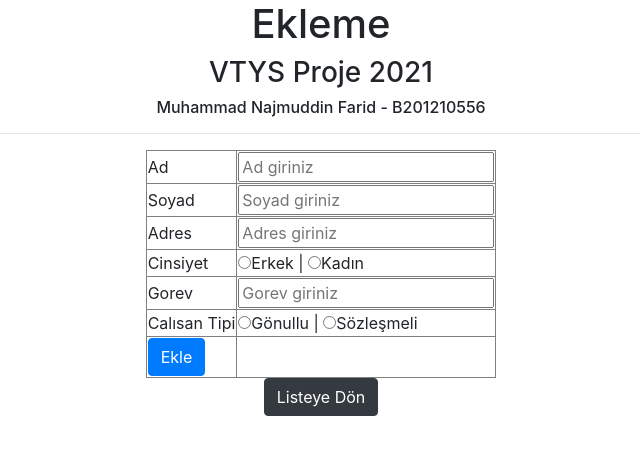
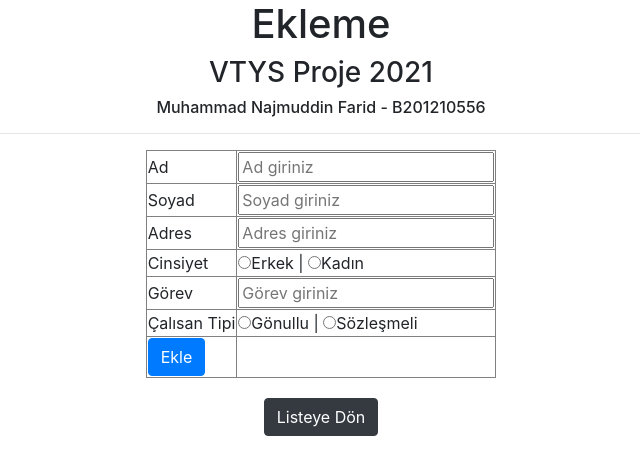
Before and after one commit to faridnec/CRUD_Postgresql, a Django app: page /Ekle in a window 1280 px wide. Shown: the top 475 px of the page, without its empty margins (319-959 px from the left). Run offline with Django 3.2, Linux system fonts and the light colour scheme; some libraries are stand-ins or nearby versions.

Commit message:
update first

```diff
--- a/CRUD_Uygulama/templates/duzelt.html
+++ b/CRUD_Uygulama/templates/duzelt.html
@@ -50,7 +50,7 @@
                     <td><input type="text" name="gorev" value="{{Calisan.gorev}}"></td>
                 </tr>
                 <tr>
-                    <td>Calısan Tipi</td>
+                    <td>Çalısan Tipi</td>
                     <td>{{Calisan.calisanTipi}}</td>
                 </tr>
                 <tr>
@@ -70,7 +70,7 @@
                 </tr>
             </table>
         </form>
-        <a href="{% url 'Ara' %}" class="btn btn-dark">Listeye Dön</a>
+        <a href="{% url 'Ara' %}" class="btn btn-dark" style="margin-top: 20px;">Listeye Dön</a>
     </center>
 </body>
 
--- a/CRUD_Uygulama/templates/ekle.html
+++ b/CRUD_Uygulama/templates/ekle.html
@@ -38,11 +38,11 @@
                     </td>
                 </tr>
                 <tr>
-                    <td>Gorev</td>
-                    <td><input type="text" placeholder="Gorev giriniz" name="gorev"></td>
+                    <td>Görev</td>
+                    <td><input type="text" placeholder="Görev giriniz" name="gorev"></td>
                 </tr>
                 <tr>
-                    <td>Calısan Tipi</td>
+                    <td>Çalısan Tipi</td>
                     <td><input type="radio" name="calisanTipi" value="Gönullu">Gönullu |
                         <input type="radio" name="calisanTipi" value="Sözleşmeli">Sözleşmeli
                     </td>
@@ -57,7 +57,7 @@
                     </td>
                 </tr>
             </table>
-            <a href="{% url 'Ara' %}" class="btn btn-dark">Listeye Dön</a>
+            <a href="{% url 'Ara' %}" class="btn btn-dark" style="margin-top: 20px;">Listeye Dön</a>
         </form>
     </center>
 </body>
--- a/CRUD_Uygulama/templates/index.html
+++ b/CRUD_Uygulama/templates/index.html
@@ -15,13 +15,13 @@
         <h1>Çalışan Listesi</h1>
         <h3>VTYS Proje 2021</h3>
         <h6>Muhammad Najmuddin Farid - B201210556</h6>
-        <hr />
         <form method="POST">
             {% csrf_token %}
             <input type="text" name="gorev">
             <input type="submit" name="Ara" value="Ara" class="btn btn-primary" />
             <a href="{% url 'Ara' %}" class="btn btn-dark">Listeye Dön</a>
             <hr />
+            <a href="{% url 'Ekle' %}" class="btn btn-primary" style="margin-bottom: 20px;">Ekle</a>
             <table border="1">
                 <tr>
                     <th>Calisan No</th>
@@ -50,7 +50,6 @@
                 {% endfor %}
             </table>
         </form>
-        <a href="{% url 'Ekle' %}" class="btn btn-primary">Ekle</a>
     </center>
 </body>
 
```
